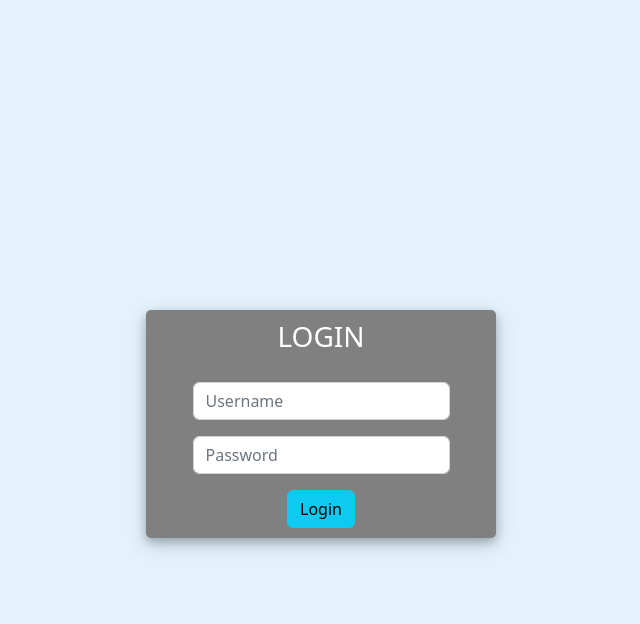
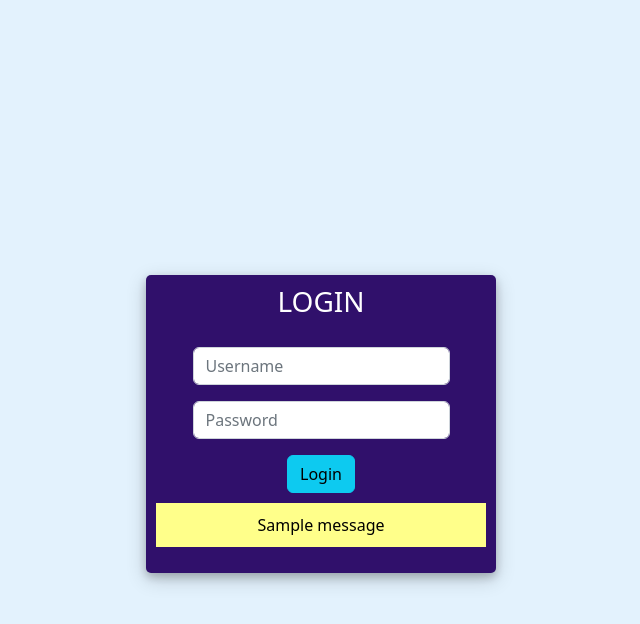
Before and after one commit to SaurabhHable/Q-Mart-App, a Django app: page /login/?next=/ in a window 1280 px wide. Shown: the top 624 px of the page, without its empty margins (319-959 px from the left). Run offline with Django 4.2, Linux system fonts and the light colour scheme; tables that the repository leaves empty hold one stand-in row (values such as "Sample post"); one stand-in notice (Sample message) is shown; some libraries are stand-ins or nearby versions.

Commit message:
Login and logout views added in views.py. urls added for login and logout. LoginPage template modified.

```diff
--- a/myApp/templates/myApp/base.html
+++ b/myApp/templates/myApp/base.html
@@ -28,6 +28,8 @@
           <a class="nav-link active" href="{% url 'list' %}">Products</a>
         </li>
       </ul>
+    <span class="navbar-text" style="margin-right : 15px">Welcome {{request.user}} </span>
+    <span class="nav-item"><a class="nav-link active" href="{% url 'logout' %}">Logout</a></span>
     </div>
   </div>
 </nav>
--- a/myApp/templates/myApp/list.html
+++ b/myApp/templates/myApp/list.html
@@ -5,7 +5,9 @@
 {% endblock %}
 
 {% block content %}
-
+{% for msg in messages %}
+<p>{{msg}}</p>
+{% endfor %}
 <div class="container-fluid mt-3">
     <div class="row">
       {% comment %} Filter {% endcomment %}
--- a/myApp/templates/myApp/login.html
+++ b/myApp/templates/myApp/login.html
@@ -19,7 +19,7 @@
             width: 350px;
             margin-top: auto;
             margin-bottom: auto;
-            background: #808080;
+            background: #30106b;
             position: relative;
             display: flex;
             justify-content: center;
@@ -50,10 +50,9 @@
             box-shadow: none !important;
             outline: 0px !important;
         }
-
         #messages{
-            background-color: #FFCCCB;
-            color: #fff;
+            background-color: #FFFF8A;
+            color: #000;
             padding: 10px;
             margin-top: 10px;
         }
@@ -71,6 +70,7 @@
                 </div>
                 <div class="d-flex justify-content-center form_container">
                     <form method="POST" action="">
+                        {% csrf_token %}
                         <div class="input-group mb-3">
                             <input type="text" name="username" placeholder="Username" class="form-control">
                         </div>
@@ -82,8 +82,10 @@
                                  <input class="btn btn-info" type="submit" value="Login">
                                </div>
                     </form>
-
                 </div>
+                {% for msg in messages %}
+                    <p id = "messages" class="text-center">{{msg}}</p>
+                    {% endfor %}
             </div>
         </div>
     </div>
--- a/myApp/urls.py
+++ b/myApp/urls.py
@@ -3,6 +3,7 @@ from django.urls import path
 
 urlpatterns = [
     path("", views.home, name="home"),
-    path("login/", views.login, name="login"),
+    path("login/", views.loginPage, name="login"),
+    path("logout/", views.logoutUser, name="logout"),
     path("list/", views.list, name="list"),
 ]
--- a/myApp/views.py
+++ b/myApp/views.py
@@ -1,21 +1,44 @@
 from django.shortcuts import render, redirect
 from .forms import productRegistration
 from .models import Product, Category
+from django.contrib import messages
+from django.contrib.auth import authenticate, login, logout
+from django.contrib.auth.decorators import login_required
 
 # Create your views here.
+@login_required(login_url='login')
 def home(request):
     if request.method == "POST":
         form = productRegistration(request.POST, request.FILES)
         if form.is_valid():
             form.save()
+            messages.success(request, 'Product added successfully.')
             return redirect('/list')
     form = productRegistration()
     return render(request,'myApp/home.html', {'form':form})
 
-def login(request):
-    context = {}
-    return render(request,'myApp/login.html', context)
+def loginPage(request):
+    if request.user.is_authenticated:
+        return redirect('home')
+    else:
+        if request.method == 'POST':
+            username = request.POST.get('username')
+            password = request.POST.get('password')
 
+            user = authenticate(request, username=username, password=password)
+            if user is not None:
+                login(request, user)
+                return redirect('home')
+            else:
+                messages.info(request, 'Username or Password is incorrect.')
+        context = {}
+        return render(request,'myApp/login.html', context)
+
+def logoutUser(request):
+    logout(request)
+    return redirect('login')
+
+@login_required(login_url='login')
 def list(request):
     products = None
     categories = Category.get_all_categories()
```
Also changed, not shown: myApp/templates/myApp/home.html (line endings or trailing spaces).
